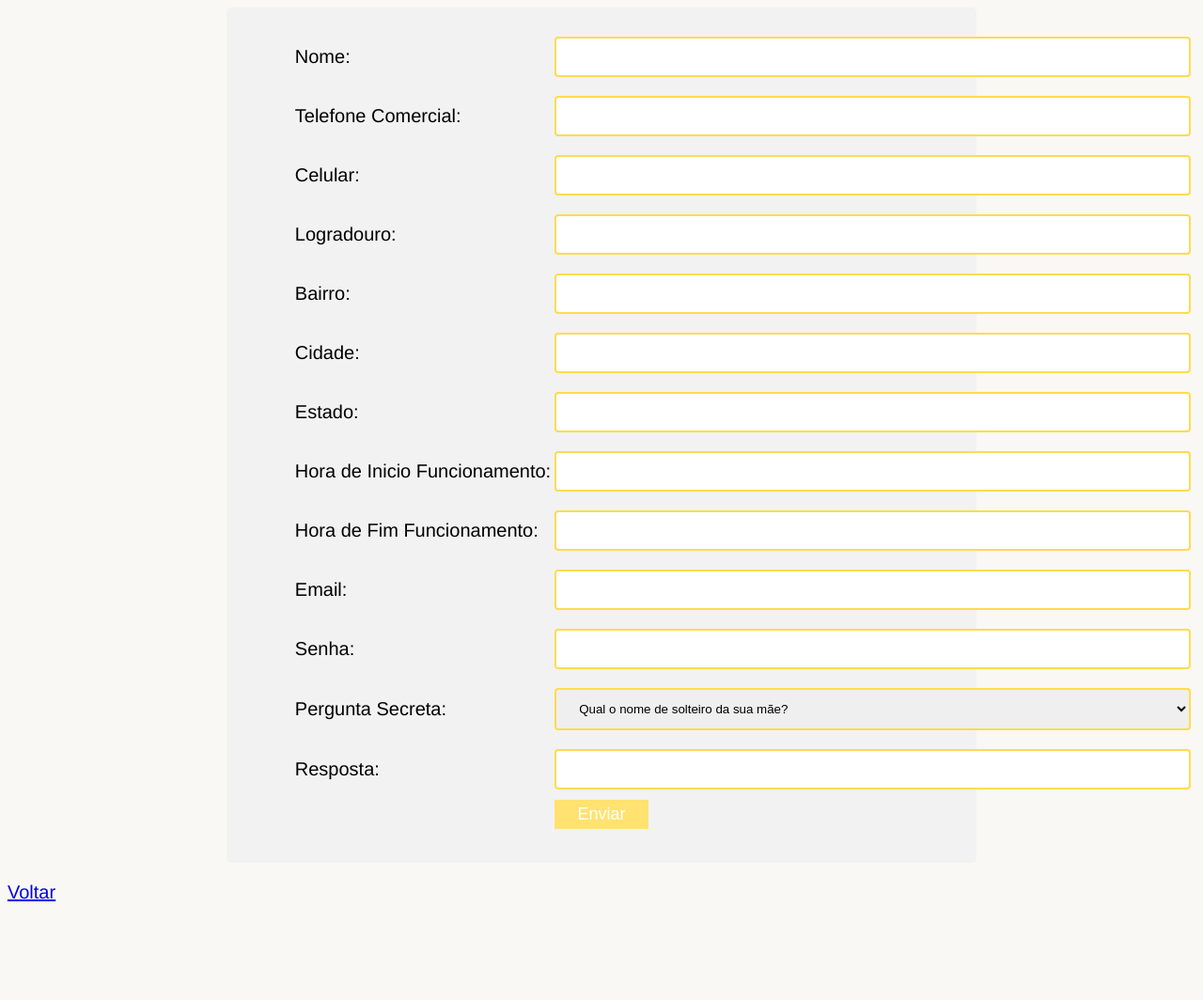
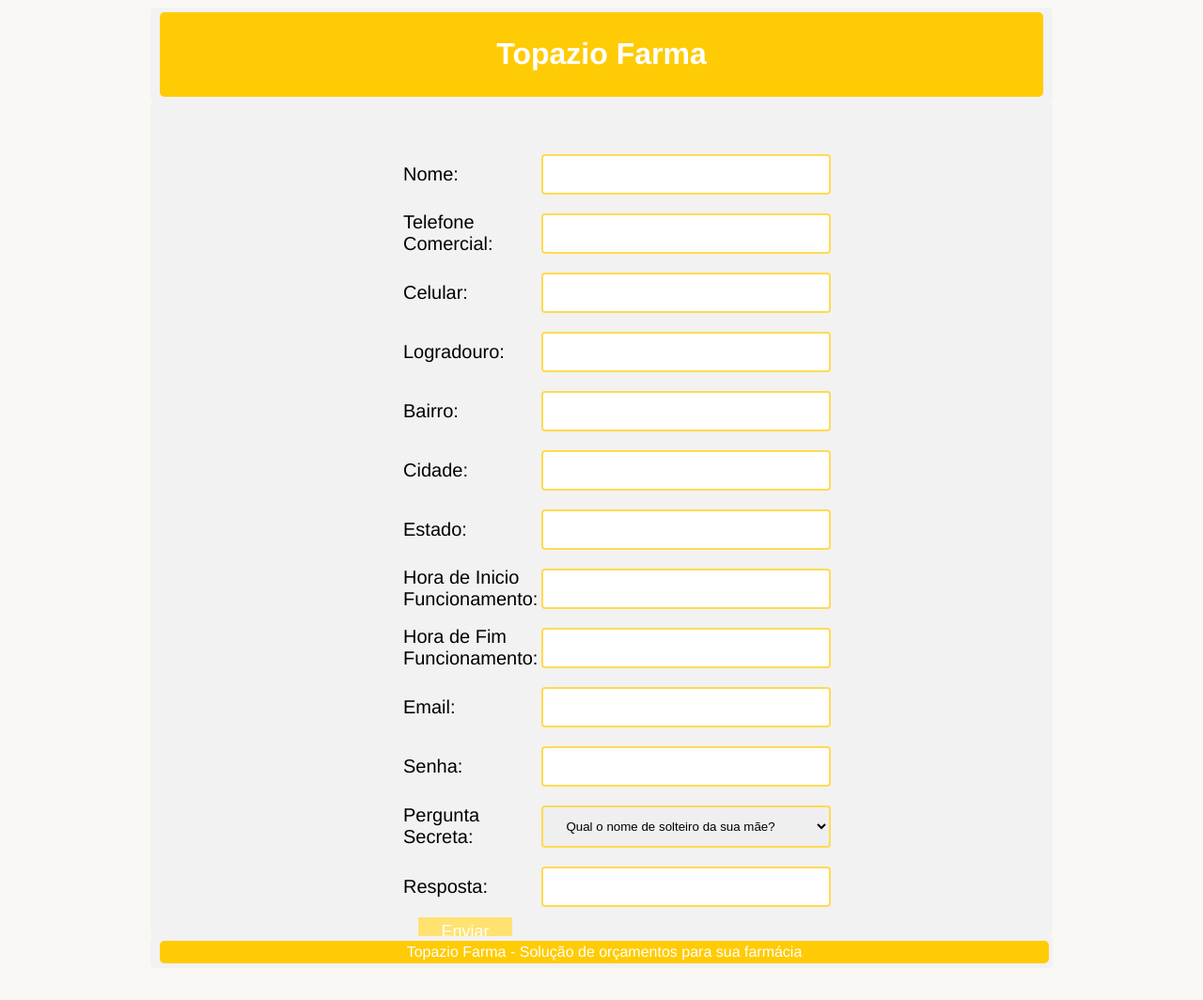
Before and after one commit to andreceratti/TopazioWeb, a PHP site: page /farmacia/cadastrar.php in a window 1280 px wide. Shown: the top 1064 px of the page at 94% size. Run offline with PHP 8.4, Linux system fonts and the light colour scheme.

Commit message:
estrutura.css aplicada em cadastar farmacia.

```diff
--- /dev/null
+++ b/css/style3.css
@@ -0,0 +1,105 @@
+
+body {
+    background-color: #f9f8f4;
+}
+
+input[type=text] {
+    width: 700%;
+    padding: 12px 20px;
+    margin: 8px 0;
+    box-sizing: border-box;
+    border: 2px solid #FFDB51;
+    border-radius: 4px;
+}
+
+input[type=date] {
+    width: 700%;
+    padding: 12px 20px;
+    margin: 8px 0;
+    box-sizing: border-box;
+    border: 2px solid #FFDB51;
+    border-radius: 4px;
+}
+
+input[type=file] {
+    width: 700%;
+    padding: 12px 20px;
+    margin: 8px 0;
+    box-sizing: border-box;
+    border: 2px solid #FFDB51;
+    border-radius: 4px;
+}
+
+input[type=password] {
+    width: 700%;
+    padding: 12px 20px;
+    margin: 8px 0;
+    box-sizing: border-box;
+    border: 2px solid #FFDB51;
+    border-radius: 4px;
+}
+
+select {
+    width: 700%;
+    padding: 12px 20px;
+    margin: 8px 0;
+    box-sizing: border-box;
+    border: 2px solid #FFDB51;
+    border-radius: 4px;
+}
+
+textarea {
+    width: 700%;
+    padding: 12px 20px;
+    margin: 8px 0;
+    box-sizing: border-box;
+    border: 2px solid #FFDB51;
+    border-radius: 4px;
+}
+
+input[type=submit] {
+    position: relative;
+    background-color: #FFE270;
+    border: none;
+    font-size: 18px;
+    color: #FFFFFF;
+    padding: 5px;
+    width: 100px;
+    text-align: center;
+    -webkit-transition-duration: 0.4s;
+    transition-duration: 0.4s;
+    text-decoration: none;
+    overflow: hidden;
+    cursor: pointer;
+}
+
+input[type=submit]:after {
+    content: "";
+    background: #ffe996;
+    display: block;
+    position: absolute;
+    padding-top: 300%;
+    padding-left: 370%;
+    margin-left: -20px!important;
+    margin-top: -120%;
+    opacity: 0;
+    transition: all 0.8s
+}
+
+input[type=submit]:active:after {
+    padding: 0;
+    margin: 0;
+    opacity: 1;
+    transition: 0s
+}
+
+.center {
+    width: 60%;
+/*    padding: 10px;*/
+}
+
+div {
+    border-radius: 5px;
+    background-color: #f2f2f2;
+    padding: 20px;
+}
--- a/farmacia/cadastrar.php
+++ b/farmacia/cadastrar.php
@@ -13,10 +13,24 @@
             }
         ?>
         <link href="../css/estilo.css" rel="stylesheet" type="text/css"/>
-        <link href="../css/style.css" rel="stylesheet" type="text/css"/>
+        <link href="../css/style3.css" rel="stylesheet" type="text/css"/>
+        <link href="../css/layout.css" rel="stylesheet" type="text/css"/>
+        <link href="../css/estrutura.css" rel="stylesheet" type="text/css"/>
 
     </head>
     <body>
+
+        <div class="linha">
+                <div class="coluna col12">
+                    <div class="cabeca"> <!-- inicio cabeçalho -->
+                        <h1>Topazio Farma</h1>
+                    </div> <!-- fim cabeçalho -->
+                </div>
+            </div>
+
+              <div class="linha">
+                <div class="coluna col6">
+                    <div class="corpo"> <!-- inicio corpo-->
                         <center><div class="center">
                                 <form method="get">
                                     <table>
@@ -85,5 +99,19 @@
                 <p><a href="../index.php">Voltar</a></p>
 
 
+                    </div> <!-- fim corpo -->
+            </div> <!--FIM col6-->
+        </div><!--Fim linha-->
+
+            <div class="linha">
+                <div class="coluna col12">
+                    <div class="rodape"> <!-- inicio de rodape -->
+                        Topazio Farma - Solução de orçamentos para sua farmácia
+                    </div> <!-- fim de rodape -->
+                </div> <!--FIM col12-->
+            </div><!--Fim linha-->
+
+
+
     </body>
 </html>
```
Also changed, not shown: usuario/alterar.php (renamed from cliente/alterar.php). Lines whose indentation alone changed are shown as unchanged.
